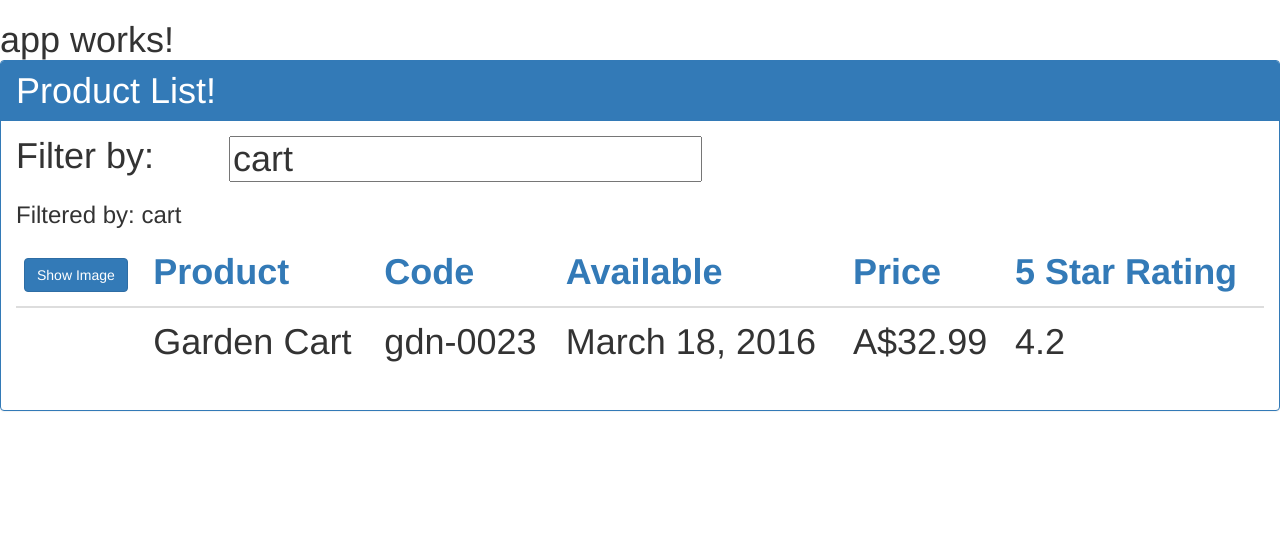
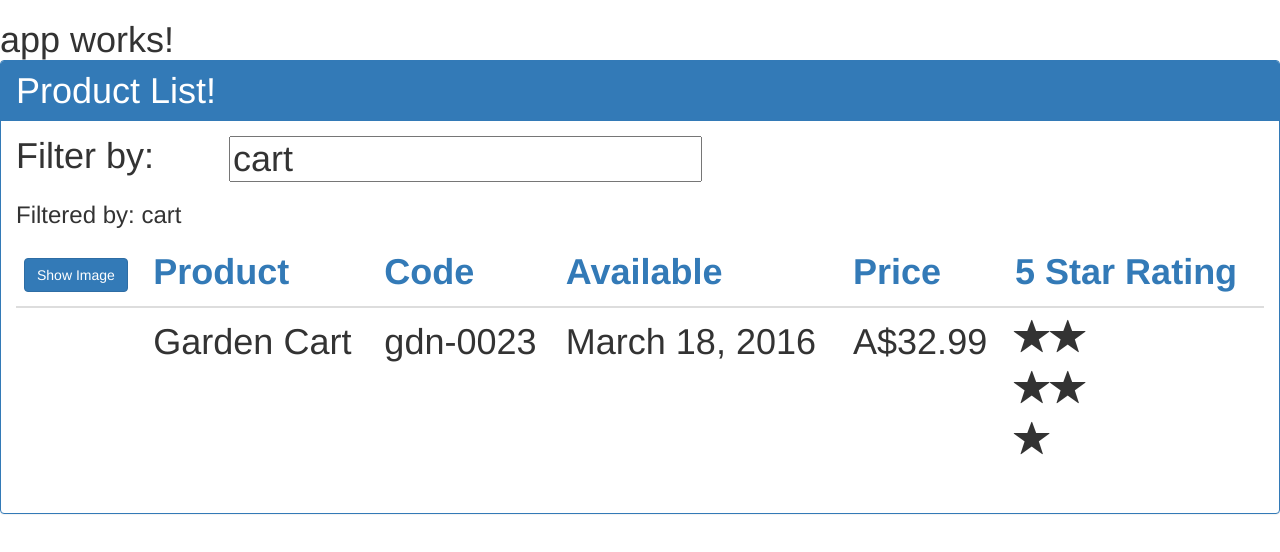
Before and after one commit to ozippy/kurata, an Angular app: page / in a window 1280 px wide. Shown: the top 552 px of the page. Built offline with nearby package versions, Linux system fonts and the light colour scheme; what ng2-bootstrap would draw is missing.

Commit message:
Finished star component

```diff
--- a/src/app/app.module.ts
+++ b/src/app/app.module.ts
@@ -6,12 +6,14 @@ import { AlertModule } from 'ng2-bootstrap';
 import { AppComponent } from './app.component';
 import { ProductsComponent } from './products/products.component';
 import { ProductFilterPipe } from './product-filter.pipe';
+import { StarComponent } from './shared/star/star.component';
 
 @NgModule({
   declarations: [
     AppComponent,
     ProductsComponent,
-    ProductFilterPipe
+    ProductFilterPipe,
+    StarComponent
   ],
   imports: [
     BrowserModule,
--- a/src/app/products/products.component.html
+++ b/src/app/products/products.component.html
@@ -33,13 +33,15 @@
                 <tbody>
                     <tr *ngFor="let product of products | productFilter: listFilter">
                         <td>
-                          <img *ngIf='showImage' [src]='product.imageUrl' [title]='product.productName | uppercase' [style.width.px]='imageWidth' [style.margin.px]='imageMargin'>
+                            <img *ngIf='showImage' [src]='product.imageUrl' [title]='product.productName | uppercase' [style.width.px]='imageWidth' [style.margin.px]='imageMargin'>
                         </td>
-                        <td>{{ product.productName  }}</td>
+                        <td>{{ product.productName }}</td>
                         <td>{{ product.productCode | lowercase }}</td>
                         <td>{{ product.releaseDate }}</td>
                         <td>{{ product.price | currency : 'AUD' :true:'1.2-2'}}</td>
-                        <td>{{ product.starRating }}</td>
+                        <td>
+                            <app-star [rating]='product.starRating' (ratingClicked)='onRatingClicked($event)'></app-star>
+                        </td>
                     </tr>
                 </tbody>
             </table>
--- a/src/app/products/products.component.ts
+++ b/src/app/products/products.component.ts
@@ -26,7 +26,7 @@ export class ProductsComponent implements OnInit {
           'releaseDate': 'March 18, 2016',
           'description': '15 gallon capacity rolling garden cart',
           'price': 32.99,
-          'starRating': 4.2,
+          'starRating': 3.2,
           'imageUrl': 'http://openclipart.org/image/300px/svg_to_png/58471/garden_cart.png'
       },
       {
@@ -51,4 +51,8 @@ export class ProductsComponent implements OnInit {
     this.showImage = !this.showImage;
   }
 
+  onRatingClicked(message: string): void {
+    this.pageTitle = 'Product List: ' + message;
+  }
+
 }
--- /dev/null
+++ b/src/app/shared/star/star.component.html
@@ -0,0 +1,9 @@
+<div class="crop" [style.width.px]="starWidth" [title]="rating" (click)='onClick()'>
+  <div style="width: 86px ">
+    <span class="glyphicon glyphicon-star "></span>
+    <span class="glyphicon glyphicon-star "></span>
+    <span class="glyphicon glyphicon-star "></span>
+    <span class="glyphicon glyphicon-star "></span>
+    <span class="glyphicon glyphicon-star "></span>
+  </div>
+</div>
--- /dev/null
+++ b/src/app/shared/star/star.component.ts
@@ -0,0 +1,23 @@
+import { Component, EventEmitter, Input, OnChanges, Output } from '@angular/core';
+
+@Component({
+  selector: 'app-star',
+  templateUrl: './star.component.html',
+  styleUrls: ['./star.component.css']
+})
+export class StarComponent implements OnChanges {
+  @Input() rating: number;
+  starWidth: number;
+  @Output() ratingClicked: EventEmitter<string> = new EventEmitter<string>();
+
+  constructor() { }
+
+  ngOnChanges() {
+    this.starWidth = this.rating * 86 / 5;
+  }
+
+  onClick() {
+    this.ratingClicked.emit(`The rating ${this.rating} was clicked!`);
+  }
+
+}
```
Also changed, not shown: src/app/shared/star/star.component.css (added), 1 other file (tests, documents, lock files or other folders).
